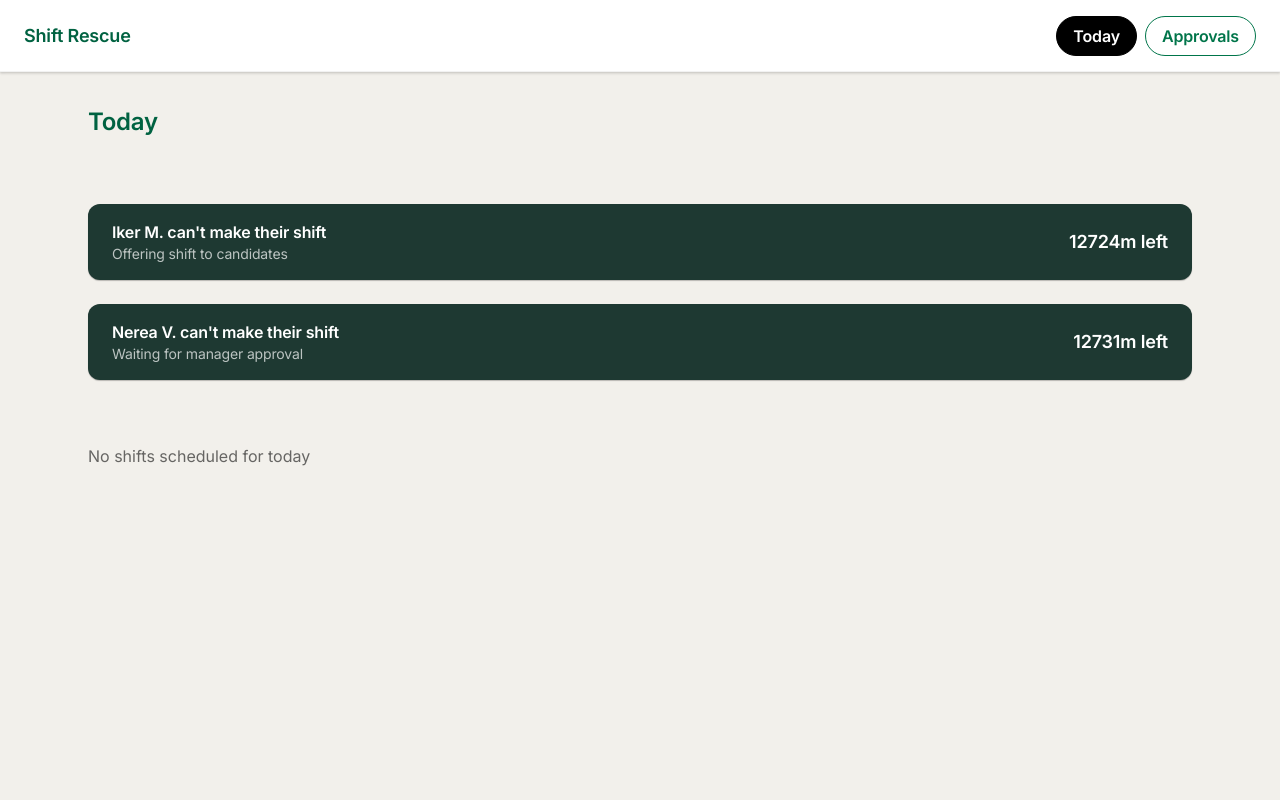
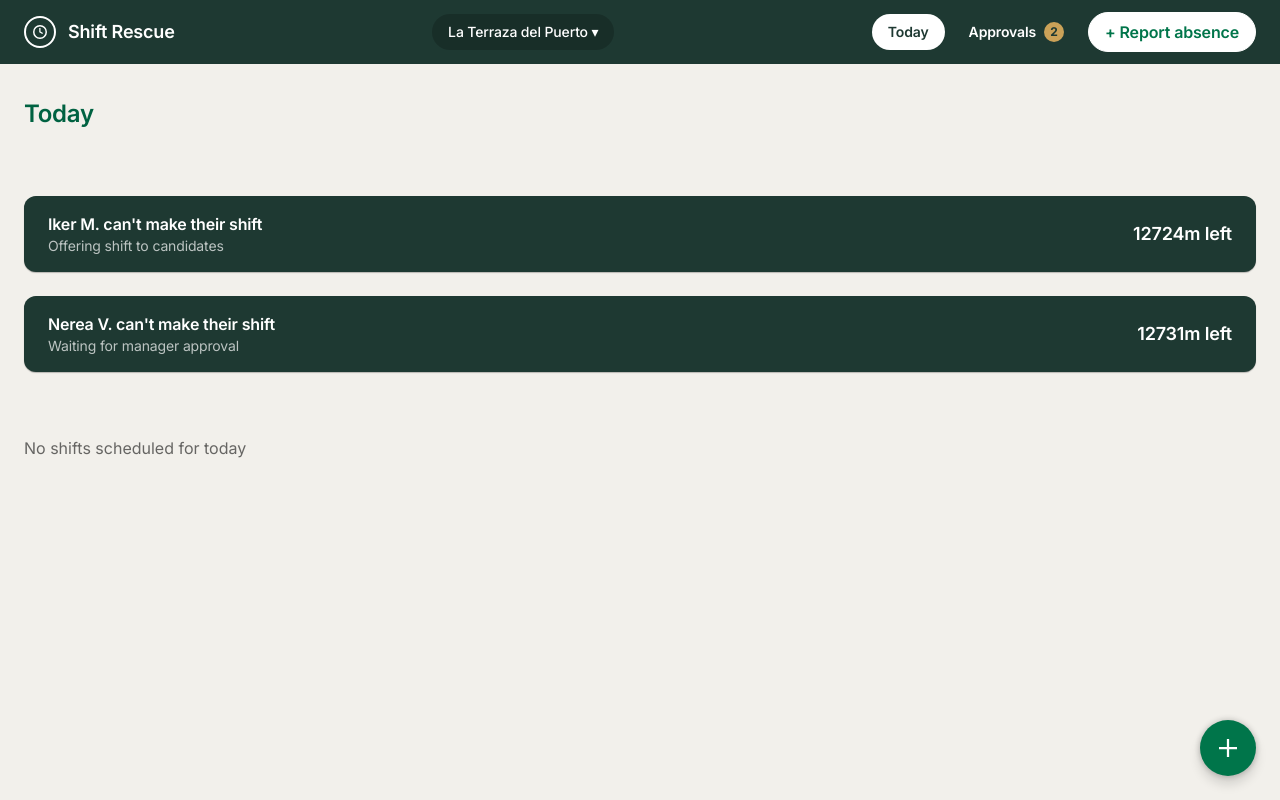
Before and after one commit to aam9063/Shift-Rescue, a React (Vite) app in the folder frontend/: page / in a window 1280 px wide. Built offline with nearby package versions, Linux system fonts and the light colour scheme.

Commit message:
feat(frontend): dark-green AppHeader band with location pill and approvals nav, floating action button

```diff
--- a/frontend/src/App.tsx
+++ b/frontend/src/App.tsx
@@ -1,47 +1,35 @@
 import { useState } from 'react'
 import { QueryClient, QueryClientProvider } from '@tanstack/react-query'
-import { Button } from './components/ui/Button'
+import { AppHeader, type AppView } from './components/AppHeader'
+import { Fab } from './components/Fab'
+import { ApprovalsScreen } from './screens/ApprovalsScreen'
 import { RescueDetailScreen } from './screens/RescueDetailScreen'
-import { ApprovalsScreen } from './screens/ApprovalsScreen'
 import { TodayScreen } from './screens/TodayScreen'
+import { usePendingApprovals } from './services/hooks'
 
 const queryClient = new QueryClient()
 
 /**
- * Themed app shell for the Shift Rescue manager dashboard.
- * Canvas, greens, typography and elevation follow DESIGN.md.
- * Navigation is state-based (selected rescue); a router lands when the
- * number of screens justifies it.
+ * Themed app shell per the user mockups: dark-green header band over the
+ * warm cream canvas, floating action button, state-based navigation
+ * (a router lands when the number of screens justifies it).
  */
 function Shell() {
-  const [view, setView] = useState<'today' | 'approvals'>('today')
+  const [view, setView] = useState<AppView>('today')
   const [selectedRescueId, setSelectedRescueId] = useState<string | null>(null)
+  const { approvals } = usePendingApprovals()
 
   return (
     <div className="min-h-screen bg-canvas font-sans text-text-primary">
-      <header
-        role="banner"
-        className="sticky top-0 z-10 flex h-16 items-center justify-between border-b border-black/5 bg-white px-4 shadow-nav md:h-[72px] md:px-6"
-      >
-        <span className="text-lg font-semibold tracking-tight text-green-starbucks">
-          Shift Rescue
-        </span>
-        <nav className="flex items-center gap-2">
-          <Button
-            variant={view === 'today' ? 'dark' : 'secondary'}
-            onClick={() => setView('today')}
-          >
-            Today
-          </Button>
-          <Button
-            variant={view === 'approvals' ? 'dark' : 'secondary'}
-            onClick={() => setView('approvals')}
-          >
-            Approvals
-          </Button>
-        </nav>
-      </header>
-      <main className="mx-auto w-full max-w-6xl px-4 py-8 md:px-6">
+      <AppHeader
+        currentView={view}
+        onNavigate={(next) => {
+          setView(next)
+          setSelectedRescueId(null)
+        }}
+        pendingApprovals={approvals?.filter((a) => a.status === 'pending').length ?? 0}
+      />
+      <main className="mx-auto w-full max-w-[1440px] px-4 py-8 md:px-6">
         {selectedRescueId ? (
           <RescueDetailScreen
             rescueId={selectedRescueId}
@@ -56,6 +44,7 @@ function Shell() {
           <TodayScreen onOpenRescue={setSelectedRescueId} />
         )}
       </main>
+      <Fab label="Report absence" />
     </div>
   )
 }
--- /dev/null
+++ b/frontend/src/components/AppHeader.tsx
@@ -0,0 +1,69 @@
+import { Button } from './ui/Button'
+
+export type AppView = 'today' | 'approvals'
+
+export interface AppHeaderProps {
+  currentView: AppView
+  onNavigate: (view: AppView) => void
+  pendingApprovals: number
+}
+
+/**
+ * Dark House-Green header band per the user mockup: clock logo, wordmark,
+ * centered location pill, Approvals nav with pending count and the white
+ * "+ Report absence" CTA (DESIGN.md Green-on-Green Inverted treatment).
+ */
+export function AppHeader({ currentView, onNavigate, pendingApprovals }: AppHeaderProps) {
+  return (
+    <header role="banner" className="bg-green-house text-white">
+      <div className="mx-auto flex h-16 max-w-[1440px] items-center justify-between px-4 md:px-6">
+        <div className="flex items-center gap-3">
+          <span className="flex size-8 items-center justify-center rounded-full border-2 border-white">
+            <svg viewBox="0 0 16 16" className="size-4 fill-white" aria-hidden="true">
+              <path d="M8 1a7 7 0 1 0 0 14A7 7 0 0 0 8 1Zm0 1.5a5.5 5.5 0 1 1 0 11 5.5 5.5 0 0 1 0-11ZM7.25 4v4.31l3.03 1.8.75-1.23-2.53-1.5V4h-1.25Z" />
+            </svg>
+          </span>
+          <span className="text-lg font-semibold tracking-tight">Shift Rescue</span>
+        </div>
+        <button
+          type="button"
+          className="hidden rounded-pill bg-black/20 px-4 py-2 text-sm font-medium tracking-tight transition-colors hover:bg-black/30 md:block"
+        >
+          La Terraza del Puerto ▾
+        </button>
+        <div className="flex items-center gap-2">
+          <nav className="flex items-center gap-2" aria-label="Main">
+            <button
+              type="button"
+              onClick={() => onNavigate('today')}
+              className={`rounded-pill px-4 py-2 text-sm font-semibold tracking-tight transition-colors ${
+                currentView === 'today' ? 'bg-white text-green-house' : 'text-white hover:bg-white/10'
+              }`}
+            >
+              Today
+            </button>
+            <button
+              type="button"
+              onClick={() => onNavigate('approvals')}
+              className={`flex items-center gap-2 rounded-pill px-4 py-2 text-sm font-semibold tracking-tight transition-colors ${
+                currentView === 'approvals'
+                  ? 'bg-white text-green-house'
+                  : 'text-white hover:bg-white/10'
+              }`}
+            >
+              Approvals
+              {pendingApprovals > 0 && (
+                <span className="flex size-5 items-center justify-center rounded-full bg-gold text-xs font-bold text-green-house">
+                  {pendingApprovals}
+                </span>
+              )}
+            </button>
+          </nav>
+          <Button variant="onDark" className="!bg-white !text-green-accent !border-white">
+            + Report absence
+          </Button>
+        </div>
+      </div>
+    </header>
+  )
+}
--- /dev/null
+++ b/frontend/src/components/Fab.tsx
@@ -0,0 +1,23 @@
+export interface FabProps {
+  label: string
+  onClick?: () => void
+}
+
+/**
+ * Floating circular action button — the DESIGN.md "Frap" treatment:
+ * Green Accent fill, layered shadow stack, scale(0.95) on press.
+ */
+export function Fab({ label, onClick }: FabProps) {
+  return (
+    <button
+      type="button"
+      aria-label={label}
+      onClick={onClick}
+      className="fixed bottom-6 right-6 z-20 flex size-14 cursor-pointer items-center justify-center rounded-full bg-green-accent text-white shadow-frap transition-transform duration-200 ease-in-out active:scale-95"
+    >
+      <svg viewBox="0 0 16 16" className="size-6 fill-white" aria-hidden="true">
+        <path d="M7.25 2h1.5v5.25H14v1.5H8.75V14h-1.5V8.75H2v-1.5h5.25V2Z" />
+      </svg>
+    </button>
+  )
+}
```
Also changed, not shown: 2 other files (tests, documents, lock files or other folders).
